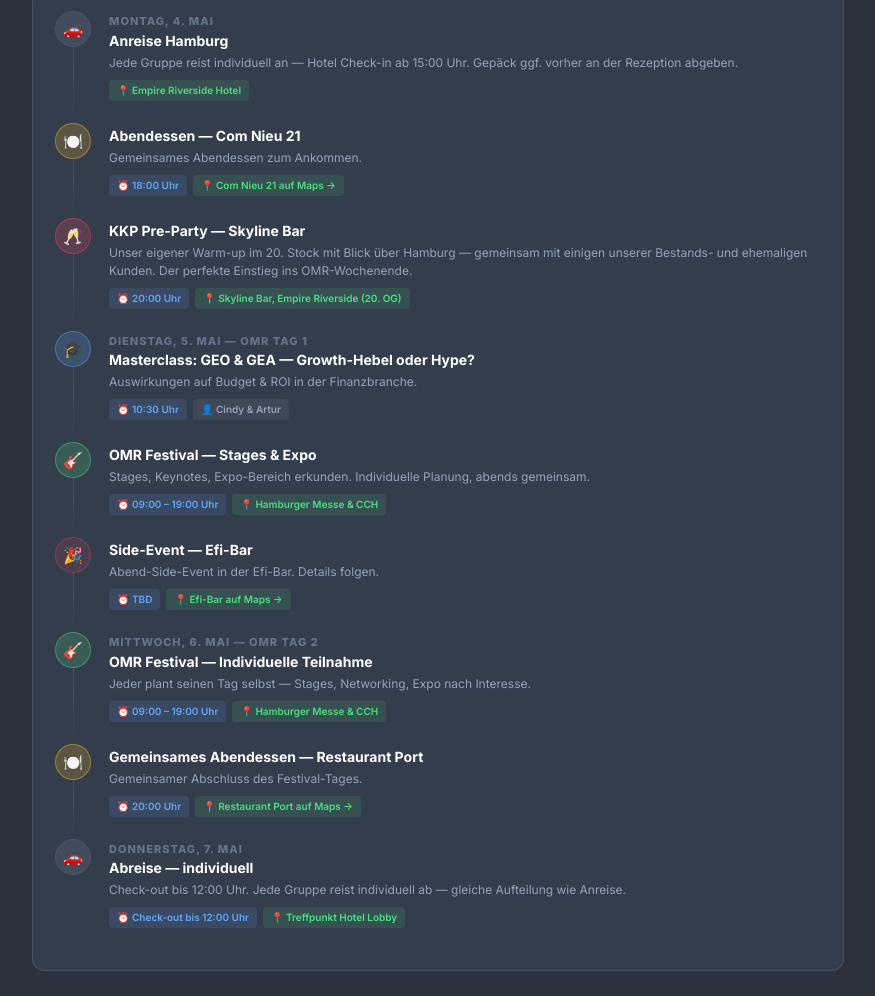
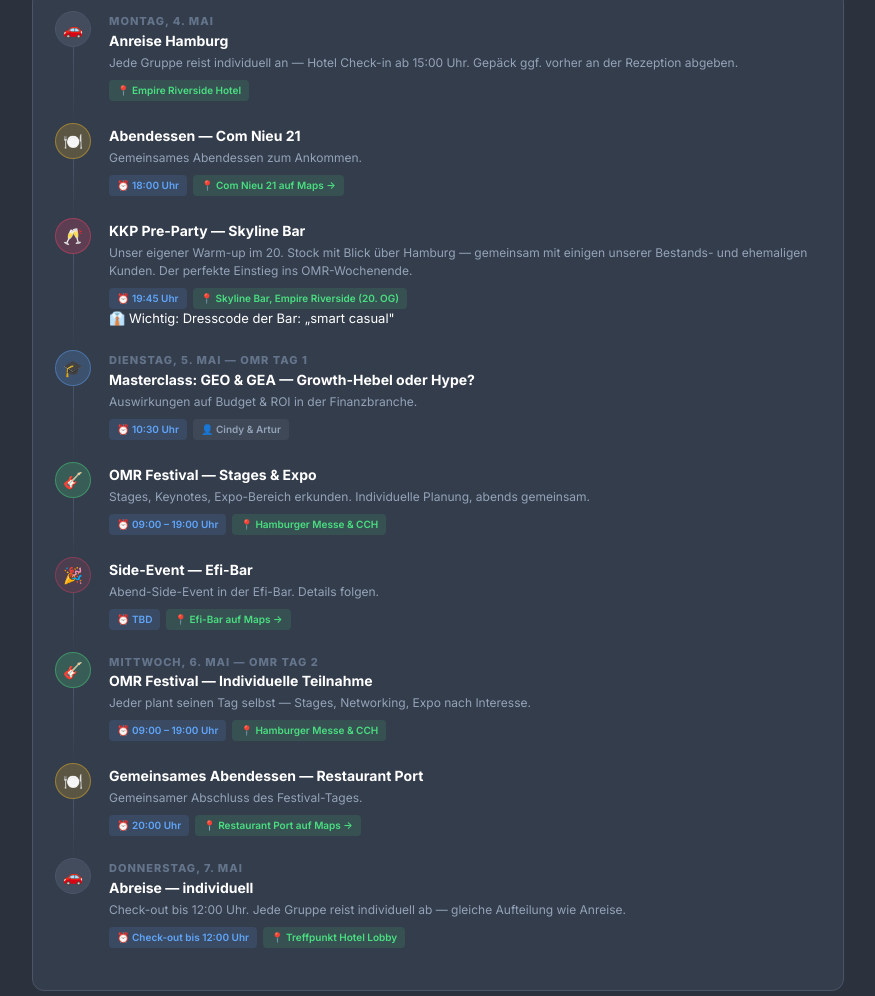
Before and after one commit to janriedinger/kkp-omr-2026, a plain HTML site: page index.html in a window 1280 px wide. Shown: the part 1113-2109 px from the top of the page, without its empty margins (202-1077 px from the left). Drawn offline with Linux system fonts and the light colour scheme.

Commit message:
Update Pre-Party: Uhrzeit 19:45 Uhr + Dresscode smart casual

```diff
--- a/index.html
+++ b/index.html
@@ -671,9 +671,10 @@
               <div class="timeline-event-title">KKP Pre-Party — Skyline Bar</div>
               <div class="timeline-event-desc">Unser eigener Warm-up im 20. Stock mit Blick über Hamburg — gemeinsam mit einigen unserer Bestands- und ehemaligen Kunden. Der perfekte Einstieg ins OMR-Wochenende.</div>
               <div class="timeline-event-meta">
-                <span class="meta-chip time">⏰ 20:00 Uhr</span>
+                <span class="meta-chip time">⏰ 19:45 Uhr</span>
                 <span class="meta-chip location">📍 Skyline Bar, Empire Riverside (20. OG)</span>
               </div>
+              <div class="timeline-event-note">👔 Wichtig: Dresscode der Bar: „smart casual"</div>
             </div>
           </div>
 
```
